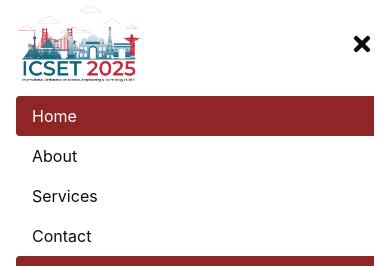
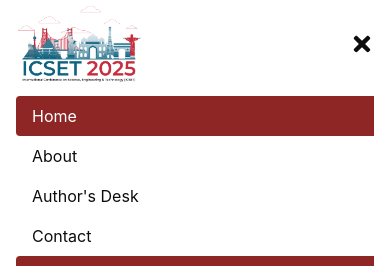
Before and after one commit to vasanth-k20/ICSET-ReactJs, a React (Vite) app: page / in a window 390 px wide. Both pictures are taken after a click on the button 362 px from the left and 44 px from the top of the page. Shown: the top 266 px of the page. Built offline with nearby package versions, Linux system fonts and the light colour scheme.

Commit message:
3rdcomt18

```diff
--- a/src/Core/Header.jsx
+++ b/src/Core/Header.jsx
@@ -237,7 +237,7 @@ const Header = () => {
                     : "hover:bg-gray-200"
                 }`}
               >
-                Services
+                Author's Desk
               </button>
               {isServicesDropdownOpen && (
                 <ul className="pl-4">
```
